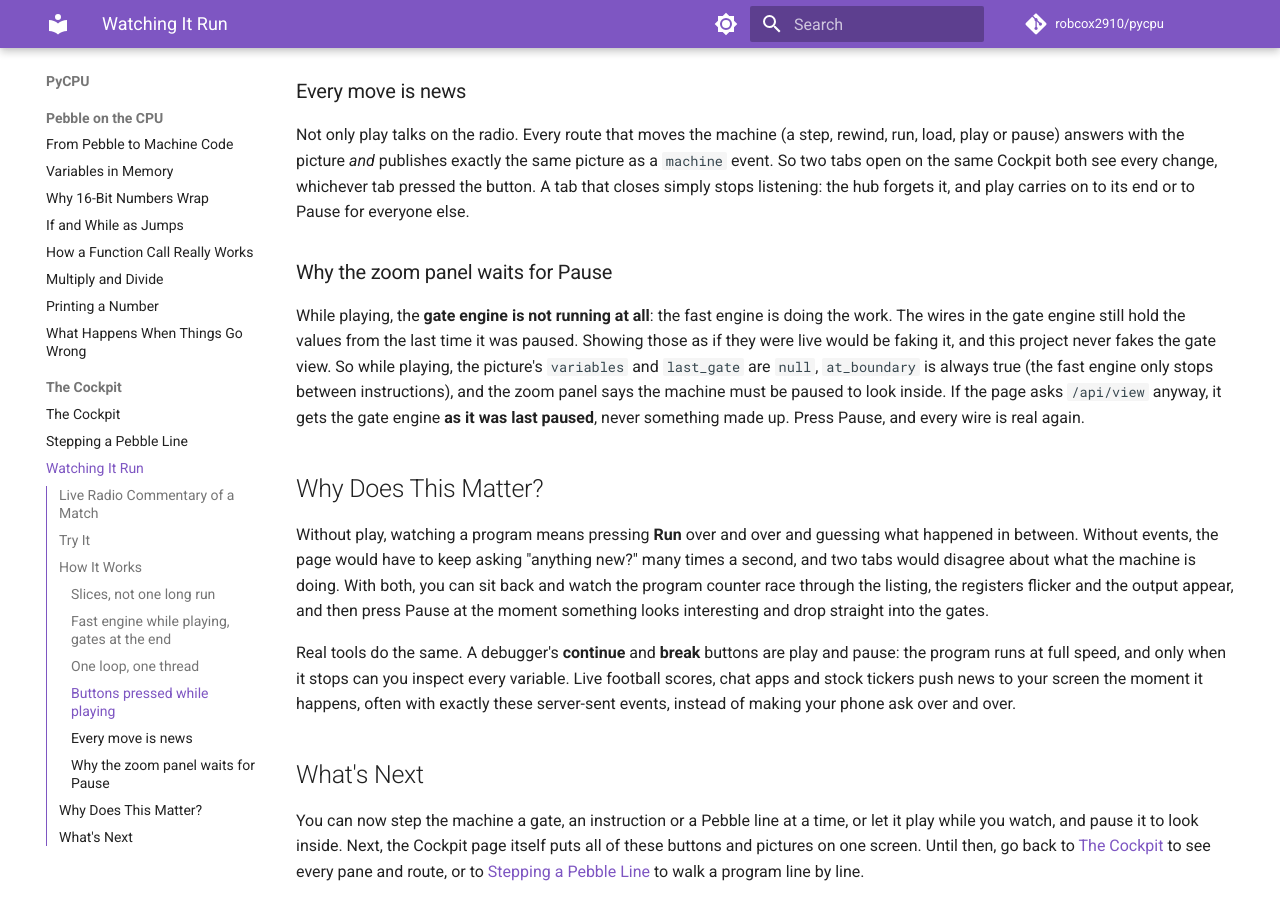
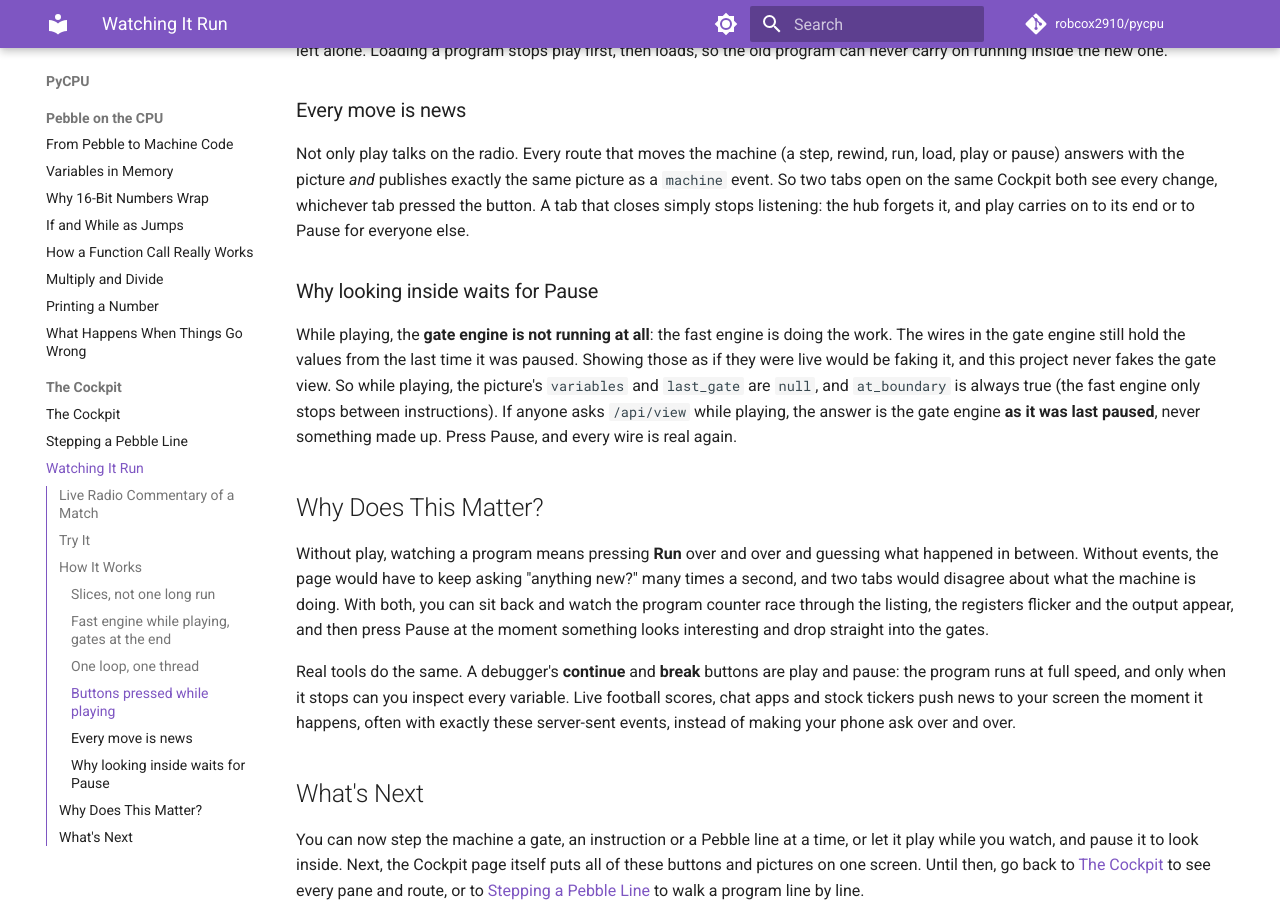
Before and after one commit to robcox2910/pycpu, an MkDocs documentation site: the page built from docs/concepts/watching-it-run.md, in a window 1280 px wide and 900 px high, scrolled down 3310 px. Built offline with MkDocs 1.6.1 and Material for MkDocs 9.7.7, drawn with Linux system fonts in a browser that asks for light colours; comment, search, counter and statistics services are not loaded; some of the changed text lies outside the part shown.

Commit message:
docs: describe the play loop's last event exactly
Co-Authored-By: Claude Opus 5.5 <noreply@anthropic.com>

```diff
--- a/docs/concepts/watching-it-run.md
+++ b/docs/concepts/watching-it-run.md
@@ -30,7 +30,7 @@ instruction, inside the gate engine, so you can zoom into any wire and gate agai
 | Switching your radio on | `GET /api/events`, an `EventStream` |
 | The studio that talks to every radio at once | An `EventHub`, which the Cockpit publishes to |
 | The replay camera | Pause: `POST /api/pause`, which calls `Cockpit.stop_playing` and loads the gate engine |
-| "No replays while the ball is in play" | While playing, the zoom panel shows the last *paused* view, never a live one |
+| "No replays while the ball is in play" | While playing, `/api/view` gives the last *paused* view of the gates, never a live one |
 
 `ServerEvent`, `EventStream` and `EventHub` come from PyWeb, the web server in this
 series; its page [Server-Sent Events](https://robcox2910.github.io/pyweb/concepts/server-sent-events/)
@@ -164,16 +165,16 @@ picture as a `machine` event. So two tabs open on the same Cockpit both see ever
 change, whichever tab pressed the button. A tab that closes simply stops listening: the
 hub forgets it, and play carries on to its end or to Pause for everyone else.
 
-### Why the zoom panel waits for Pause
+### Why looking inside waits for Pause
 
 While playing, the **gate engine is not running at all**: the fast engine is doing the
 work. The wires in the gate engine still hold the values from the last time it was
 paused. Showing those as if they were live would be faking it, and this project never
 fakes the gate view. So while playing, the picture's `variables` and `last_gate` are
-`null`, `at_boundary` is always true (the fast engine only stops between
-instructions), and the zoom panel says the machine must be paused to look inside. If
-the page asks `/api/view` anyway, it gets the gate engine **as it was last paused**,
-never something made up. Press Pause, and every wire is real again.
+`null`, and `at_boundary` is always true (the fast engine only stops between
+instructions). If anyone asks `/api/view` while playing, the answer is the gate engine
+**as it was last paused**, never something made up. Press Pause, and every wire is real
+again.
 
 ## Why Does This Matter?
 
```
Also changed, not shown: other parts of docs/concepts/watching-it-run.md (+3 -2 lines), 1 other file.
